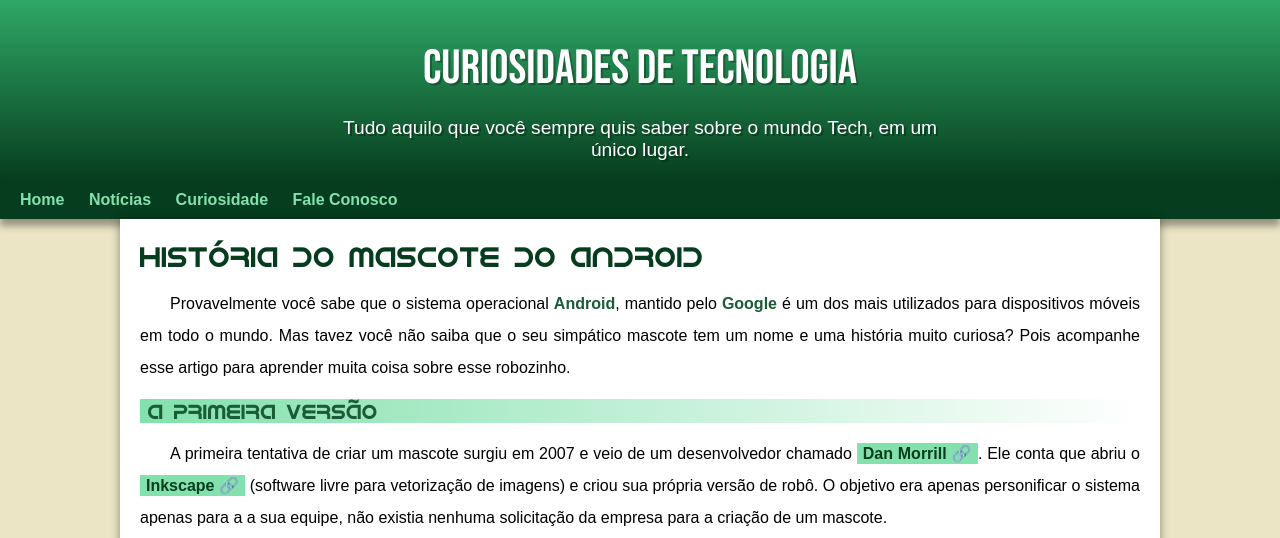
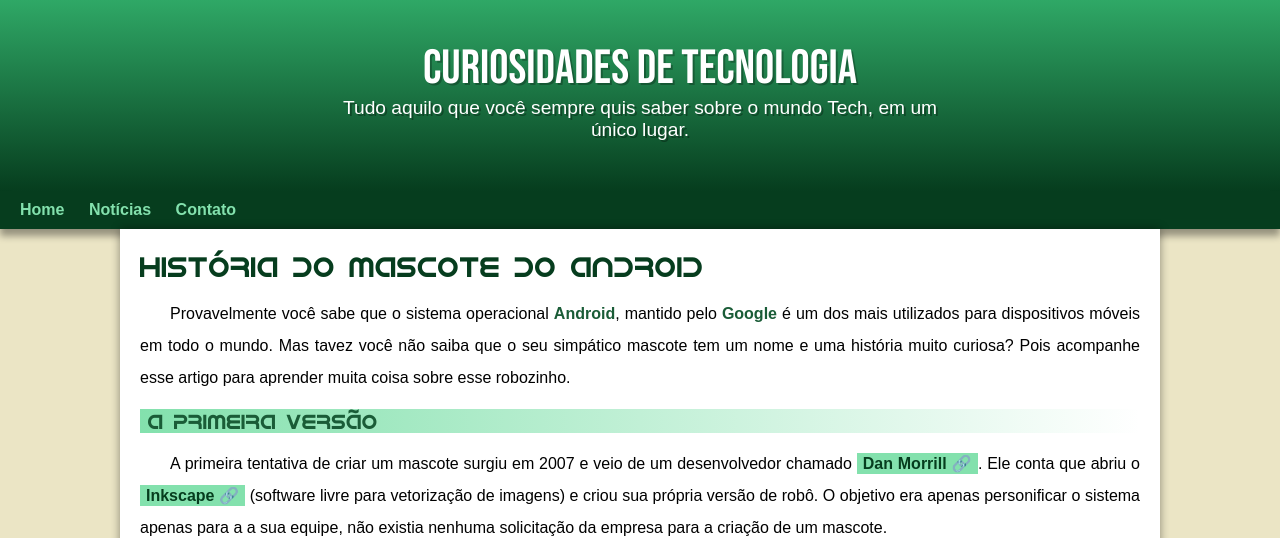
Before and after one commit to joaoandraade/projeto-android, a plain HTML site: page index.html in a window 1280 px wide. Shown: the top 538 px of the page. Drawn offline with Linux system fonts and the light colour scheme.

Commit message:
Problema de padding Resolvido

```diff
--- a/estilos.css
+++ b/estilos.css
@@ -48,9 +48,9 @@ header > p {
     font-family: var(--fonte-padrao);
     max-width: 600px;
     margin: auto;
-    padding: 20px;
     padding-right: 10px;
     padding-left: 10px;
+    padding-bottom: 50px;
     text-shadow: 2px 2px 0px rgba(0, 0, 0, 0.315);
 }
 
--- a/index.html.html
+++ b/index.html
@@ -18,8 +18,7 @@
     <nav>
         <a class='menu'href="#">Home</a>
         <a class='menu'href="#">Notícias</a>
-        <a class='menu'href="#">Curiosidade</a>
-        <a class='menu'href="#">Fale Conosco</a>
+        <a class='menu'href="#">Contato</a>
     </nav>
     <main>
         <article>
```
